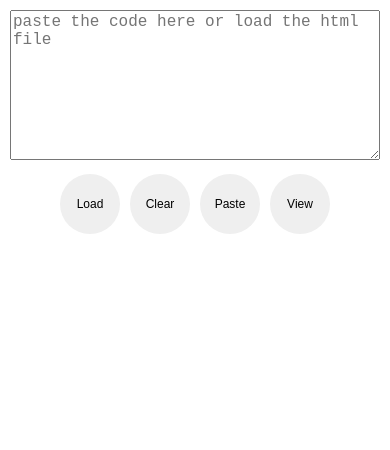
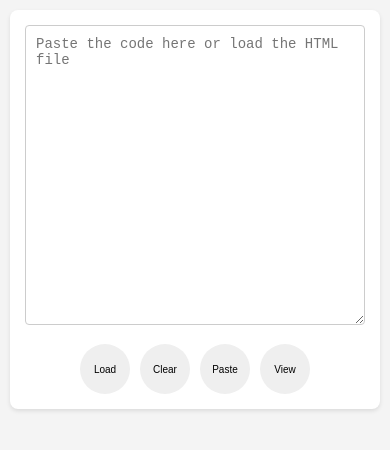
Before and after one commit to kaxing/websites, a website: page preview.html in a window 390 px wide. Drawn offline with Linux system fonts and the light colour scheme.

Commit message:
Improve UX of preview, editor.html

```diff
--- a/preview.html
+++ b/preview.html
@@ -10,15 +10,31 @@
       font-family: sans-serif;
       padding: 10px;
       margin: 0;
+      display: flex;
+      justify-content: center;
+      background: #f4f4f4;
+    }
+    /* Main container for the viewer */
+    .viewer-container {
+      width: 100%;
+      max-width: 800px;
+      background: #fff;
+      padding: 20px;
+      box-sizing: border-box;
+      box-shadow: 0 2px 4px rgba(0,0,0,0.1);
+      border-radius: 8px;
     }
     textarea {
       width: 100%;
       box-sizing: border-box;
-      margin-bottom: 10px;
-      height: 150px;
+      margin-bottom: 15px;
+      height: 300px; /* Made taller */
       font-family: monospace;
       resize: vertical;
       font-size: 16px;
+      border: 1px solid #ccc;
+      border-radius: 4px;
+      padding: 10px;
     }
     /* Container for the buttons */
     .button-container {
@@ -37,20 +53,35 @@
       align-items: center;
       justify-content: center;
       text-align: center;
-      padding: 0;
+      /* No explicit background or color styling so default colors remain */
     }
     /* Hide the default file input */
     #fileInput {
       display: none;
     }
+    /* Responsive adjustments */
+    @media (max-width: 480px) {
+      .viewer-container {
+        padding: 15px;
+      }
+      textarea {
+        font-size: 14px;
+      }
+      button {
+        width: 50px;
+        height: 50px;
+        font-size: 10px;
+      }
+    }
   </style>
 </head>
 <body>
+  <div class="viewer-container">
     <!-- Hidden file input for loading files -->
     <input type="file" id="fileInput" accept=".html">
 
     <!-- Code Preview Area -->
-  <textarea id="sourceArea" placeholder="paste the code here or load the html file"></textarea>
+    <textarea id="sourceArea" placeholder="Paste the code here or load the HTML file"></textarea>
 
     <!-- UI Buttons -->
     <div class="button-container">
@@ -58,6 +89,7 @@
       <button id="clearButton">Clear</button>
       <button id="pasteButton">Paste</button>
       <button id="viewButton">View</button>
+    </div>
   </div>
 
   <script>
```
Also changed, not shown: editor.html (+22 -0 lines). Lines whose indentation alone changed are shown as unchanged.
